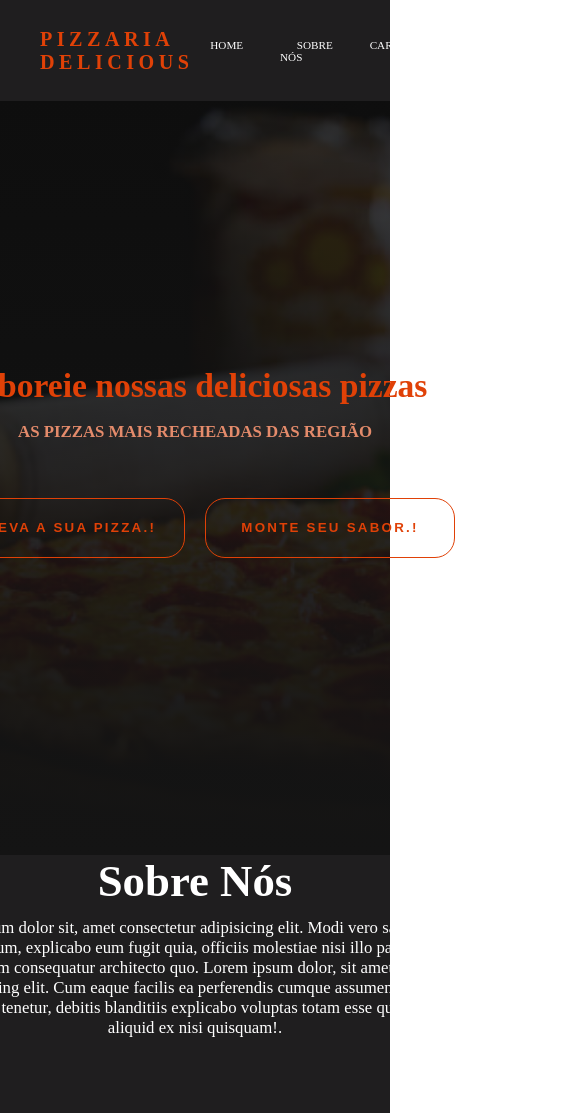
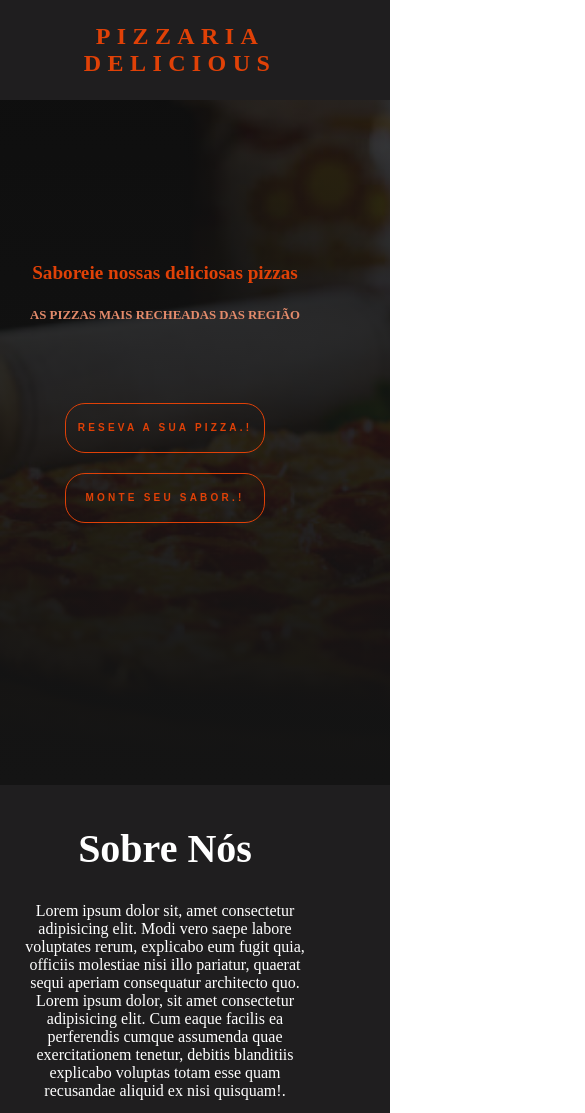
Before and after one commit to Soareslili/Pizzaria-Delicious, a plain HTML site: page index.html in a window 390 px wide. Shown: the top 1113 px of the page, 585 px wide, since content can reach past the window. Drawn offline with nearby package versions, Linux system fonts and the light colour scheme.

Commit message:
Alterando HTML e CSS

```diff
--- a/index.html
+++ b/index.html
@@ -17,7 +17,7 @@
             <h1 class="logo">Pizzaria Delicious</h1></a>
             <nav>
                 <ul class="list-nav">
-                    <li><a href="#">Home</a></li>
+                    <li><a href="#Home">Home</a></li>
                     <li><a href="#sobrenos">Sobre Nós</a></li>
                     <li><a href="#cardapio">Cardápios</a></li>
                     <li><a href="#contatos">Contatos</a></li>
@@ -48,7 +48,7 @@
         </div>
     </header>
 
-    <section class="primeira-section">
+    <section id="Home" class="primeira-section">
         <div class="conteudo-principal">
             <h1 class="text-1">Saboreie nossas deliciosas pizzas</h1>
             <h2 class="text-2">As pizzas mais recheadas das região</h2>
--- a/style.css
+++ b/style.css
@@ -6,17 +6,8 @@
   box-sizing: border-box;
 }
 
-html {
-  font-size: 62,5%;
-}
-
 body {
   overflow-x: hidden;
-}
-
-header {
-  width: 100%;
- height: 70px;
 }
 
 /* Menu */
@@ -34,7 +25,7 @@ header {
 }
 
 .logo {
-  font-size: 1,6rem;
+  font-size: 1.6rem;
   letter-spacing: 0.4rem;
   cursor: pointer;
   color: rgb(224, 65, 7);
@@ -51,12 +42,15 @@ header {
   text-decoration: none;
   color: white;
   padding: 1.5rem;
+  transition: 0.8s;
 }
 
 .menu-content .list-nav a:hover {
   color: rgb(224, 65, 7);
   border-bottom: 3px solid #be3908;
 }
+
+
 
 .primeira-section {
   background: linear-gradient(rgba(17, 17, 17, 0.8), rgba(20, 20, 20, 1)),
@@ -213,7 +207,7 @@ header {
   justify-content: center;
   align-items: center;
   grid-template-columns: 150px 150px;
-  margin-left: 5rem;
+  margin-left: 2rem;
 }
 
 .itens-cardapio .info h4 span {
@@ -284,50 +278,101 @@ header {
   color: #be3908;
 }
 
-@media (max-width: 1200px) {
-  .main {
-    display: block;
+/*  Media */
+
+@media (max-width: 768px) {
+
+  body {
+    overflow: hidden;
+  }
+
+  .menu-content .list-nav {
+    display: none;
+  }
+
+  .logo {
+    font-size: 1.5rem;
+    text-align: center;
+    margin-right: 30px;
   }
 
   .menu-content {
+    width: 100vw;
+    height: 100px;
     flex-direction: column;
     justify-content: center;
     align-items: center;
-    height: 12%;
     padding-left: 0px;
   }
 
+  .conteudo-principal .text-1 {
+    width: 300px;
+    font-size: 1.2rem;
+    margin-right: 60px;
+  }
+
+  .conteudo-principal .text-2 {
+    font-size: 0.8rem;
+    margin-right: 60px;
+  }
+
+  .btn {
+    display: flex;
+    flex-direction: column;
+    align-items: center;
+    justify-content: center;
+    margin-right: 60px;
+    font-size: 1rem;
+  }
+
+  .btn button {
+    font-size: 10px;
+    width: 200px;
+    height: 50px;
+  }
+
+  .segunda-section {
+    width: 100vw;
+    display: flex;
+  align-items: center;
+  justify-content: center;
+  }
+
+  .main {
+    display: flex;
+    flex-direction: column;
+    align-items: center;
+    justify-content: center;
+  }
+
+
+  .sobrenos h1 {
+    font-size: 2.5rem;
+    margin-top: 40px;
+    margin-bottom: 30px;
+    text-align: center;
+    margin-right: 60px;
+  }
+
+  .sobrenos p {
+    width: 300px;
+    font-size: 1rem;
+    margin-right: 60px;
+    margin-bottom: 10px;
+  }
+
   .segunda-section img {
-    width: 600px;
+    width: 350px;
+    height: 330px;
+    text-align: center;
+  }
+
+  .contatos-secao span {
+    margin: 15px;
+    font-size: 1rem;
   }
 
 
 
-/*@media (max-width: 992px) {}*/
-  html {
-    font-size: 90%;
-  }
-
-
-/*@media (max-width: 768px) {*/
-  html {
-    font-size: 70%;
-  }
-
-  .menu-content {
-    display: flex;
-    flex-direction: row;
-    justify-content: space-between;
-    padding: 0px 40px;
-  }
-
-
-  .itens-cardapio {
-    grid-template-columns: repeat(2, minmax(50px, 350px));
-  }
-
-  .itens-cardapio .info h4 {
-    margin-left: 8rem;
-  }
 
 }
```
